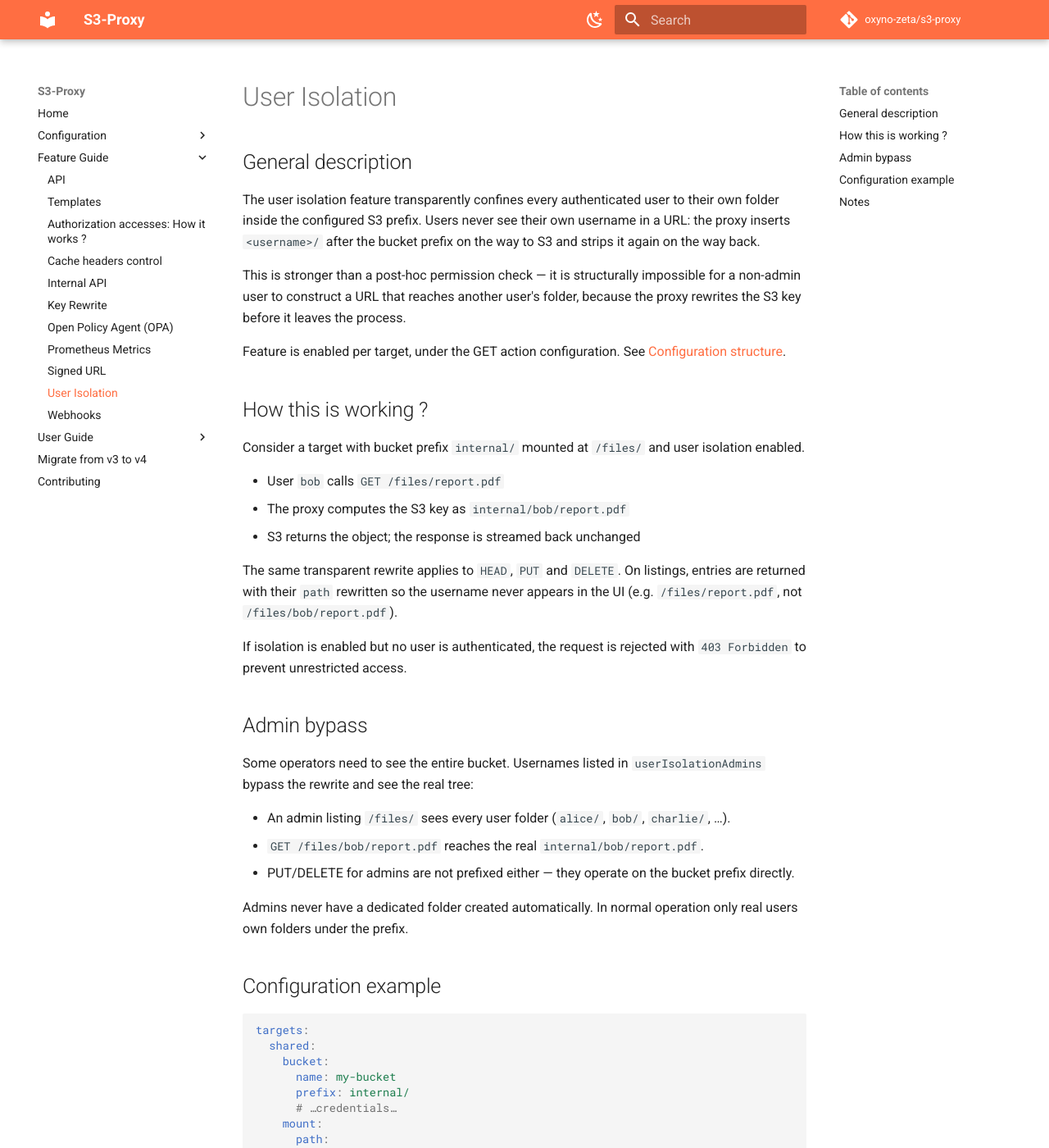
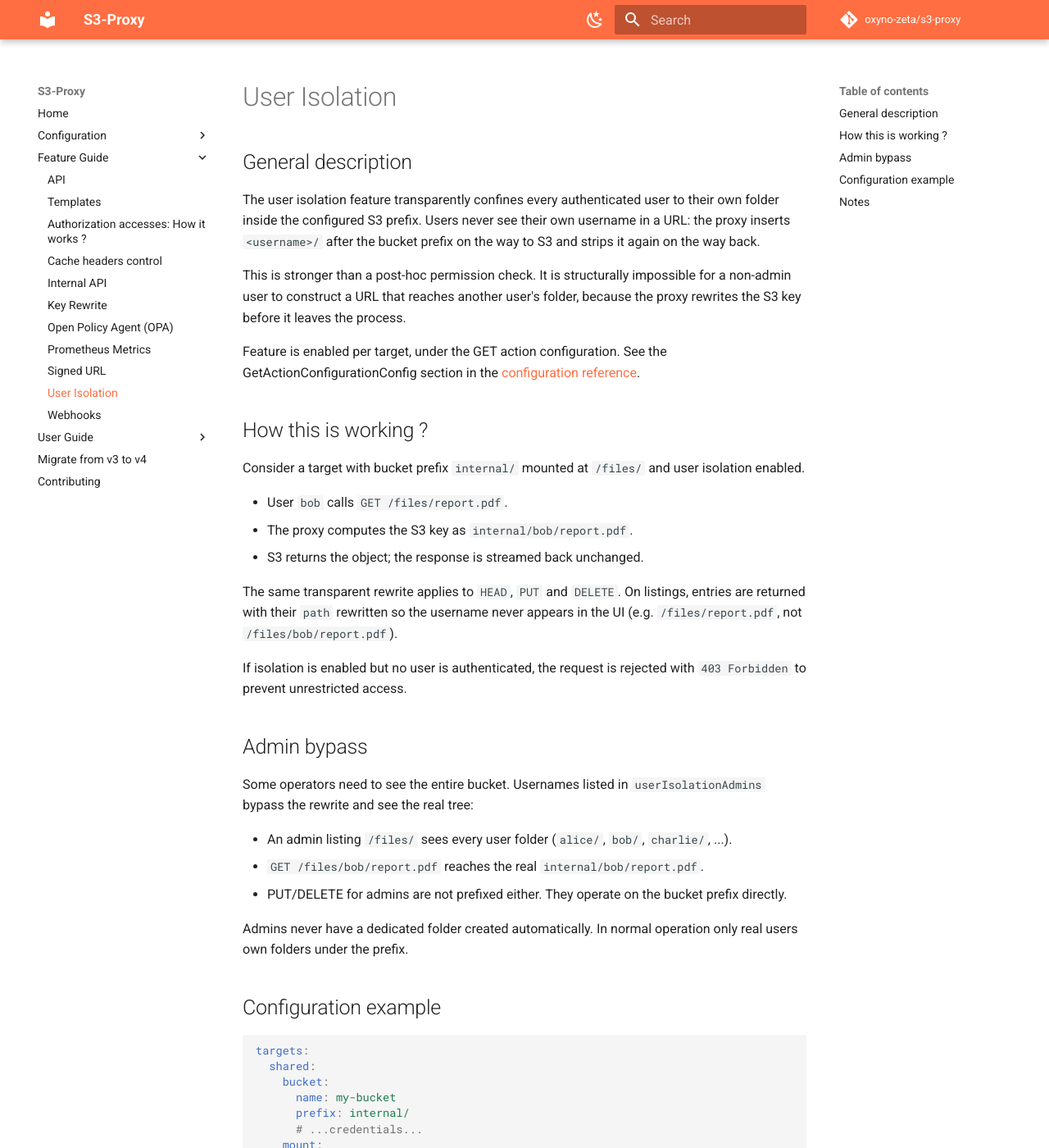
Before and after one commit to oxyno-zeta/s3-proxy, an MkDocs documentation site: the page built from docs/feature-guide/user-isolation.md, in a window 1280 px wide and 1400 px high. Shown: the whole window at 82% size. Built offline with MkDocs 1.6.1 and Material for MkDocs 9.7.7, drawn with Linux system fonts in a browser that asks for light colours; comment, search, counter and statistics services are not loaded.

Commit message:
docs(user-isolation): improve clarity and formatting

```diff
--- a/docs/feature-guide/user-isolation.md
+++ b/docs/feature-guide/user-isolation.md
@@ -2,33 +2,50 @@
 
 ## General description
 
-The user isolation feature transparently confines every authenticated user to their own folder inside the configured S3 prefix. Users never see their own username in a URL: the proxy inserts `<username>/` after the bucket prefix on the way to S3 and strips it again on the way back.
+The user isolation feature transparently confines every authenticated
+user to their own folder inside the configured S3 prefix. Users never
+see their own username in a URL: the proxy inserts `<username>/` after
+the bucket prefix on the way to S3 and strips it again on the way back.
 
-This is stronger than a post-hoc permission check — it is structurally impossible for a non-admin user to construct a URL that reaches another user's folder, because the proxy rewrites the S3 key before it leaves the process.
+This is stronger than a post-hoc permission check. It is structurally
+impossible for a non-admin user to construct a URL that reaches another
+user's folder, because the proxy rewrites the S3 key before it leaves
+the process.
 
-Feature is enabled per target, under the GET action configuration. See [Configuration structure](../configuration/structure.md#getactionconfigurationconfig).
+Feature is enabled per target, under the GET action configuration.
+See the GetActionConfigurationConfig section in the
+[configuration reference](../configuration/structure.md).
 
 ## How this is working ?
 
-Consider a target with bucket prefix `internal/` mounted at `/files/` and user isolation enabled.
+Consider a target with bucket prefix `internal/` mounted at `/files/`
+and user isolation enabled.
 
-- User `bob` calls `GET /files/report.pdf`
-- The proxy computes the S3 key as `internal/bob/report.pdf`
-- S3 returns the object; the response is streamed back unchanged
+- User `bob` calls `GET /files/report.pdf`.
+- The proxy computes the S3 key as `internal/bob/report.pdf`.
+- S3 returns the object; the response is streamed back unchanged.
 
-The same transparent rewrite applies to `HEAD`, `PUT` and `DELETE`. On listings, entries are returned with their `path` rewritten so the username never appears in the UI (e.g. `/files/report.pdf`, not `/files/bob/report.pdf`).
+The same transparent rewrite applies to `HEAD`, `PUT` and `DELETE`.
+On listings, entries are returned with their `path` rewritten so the
+username never appears in the UI (e.g. `/files/report.pdf`, not
+`/files/bob/report.pdf`).
 
-If isolation is enabled but no user is authenticated, the request is rejected with `403 Forbidden` to prevent unrestricted access.
+If isolation is enabled but no user is authenticated, the request is
+rejected with `403 Forbidden` to prevent unrestricted access.
 
 ## Admin bypass
 
-Some operators need to see the entire bucket. Usernames listed in `userIsolationAdmins` bypass the rewrite and see the real tree:
+Some operators need to see the entire bucket. Usernames listed in
+`userIsolationAdmins` bypass the rewrite and see the real tree:
 
-- An admin listing `/files/` sees every user folder (`alice/`, `bob/`, `charlie/`, …).
+- An admin listing `/files/` sees every user folder (`alice/`, `bob/`,
+  `charlie/`, ...).
 - `GET /files/bob/report.pdf` reaches the real `internal/bob/report.pdf`.
-- PUT/DELETE for admins are not prefixed either — they operate on the bucket prefix directly.
+- PUT/DELETE for admins are not prefixed either. They operate on the
+  bucket prefix directly.
 
-Admins never have a dedicated folder created automatically. In normal operation only real users own folders under the prefix.
+Admins never have a dedicated folder created automatically. In normal
+operation only real users own folders under the prefix.
 
 ## Configuration example
 
@@ -38,7 +55,7 @@
     bucket:
       name: my-bucket
       prefix: internal/
-      # …credentials…
+      # ...credentials...
     mount:
       path:
         - /files/
@@ -69,6 +86,10 @@
 
 ## Notes
 
-- Isolation requires an authenticated user. Combine this feature with a basic-auth or OIDC resource on the mount path.
-- Keys are built as `<bucketPrefix><username>/<requestPath>`. If your usernames can collide with real folder names inside the bucket prefix, use a dedicated prefix for the isolated target.
-- Key rewrite rules (see [Key Rewrite](./key-rewrite.md)) run after the username injection and receive the already-prefixed key.
+- Isolation requires an authenticated user. Combine this feature with
+  a basic-auth or OIDC resource on the mount path.
+- Keys are built as `<bucketPrefix><username>/<requestPath>`. If your
+  usernames can collide with real folder names inside the bucket
+  prefix, use a dedicated prefix for the isolated target.
+- Key rewrite rules (see [Key Rewrite](./key-rewrite.md)) run after
+  the username injection and receive the already-prefixed key.
```
